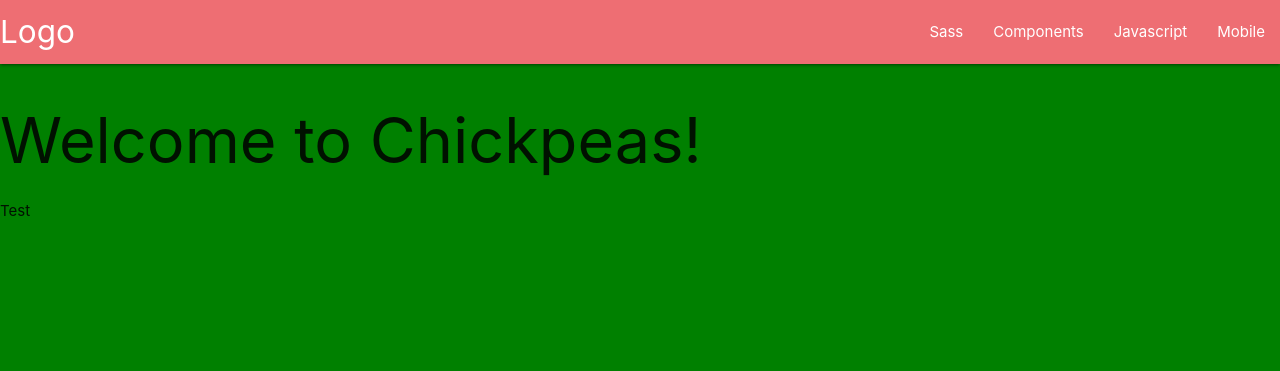
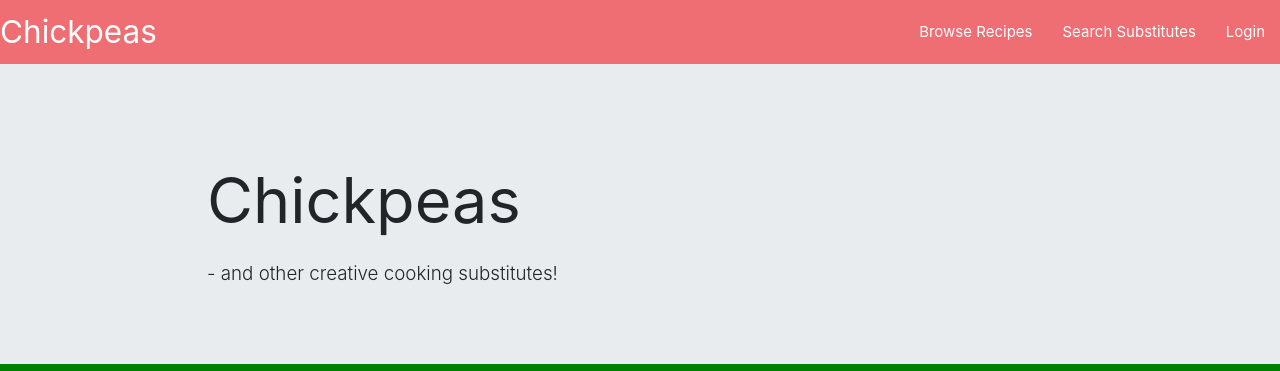
Before and after one commit to Trevbytes/Chickpeas, a Flask app: page / in a window 1280 px wide. Shown: the top 371 px of the page. Run offline with Flask 2, Linux system fonts and the light colour scheme; data that the repository does not hold is empty; some libraries are stand-ins or nearby versions.

Commit message:
Added pages and some base framework

```diff
--- a/app.py
+++ b/app.py
@@ -24,6 +24,16 @@ def home():
     return render_template('landing_page.html', users=mongo.db.users.find())
 
 
+@app.route('/recipes')
+def recipes():
+    return render_template('recipes.html', users=mongo.db.users.find())
+
+
+@app.route('/ingredients')
+def ingredients():
+    return render_template('ingredients.html', users=mongo.db.users.find())
+
+
 if __name__ == '__main__':
     app.run(host=os.environ.get('IP'),
             port=int(os.environ.get('PORT')),
--- a/static/js/main.js
+++ b/static/js/main.js
@@ -1,4 +1,9 @@
 $(document).ready(function () {
   M.AutoInit();
+  $('.carousel').carousel();
+$('a[data-toggle="tab"]').on('shown.bs.tab', function (e) {
+  e.target // newly activated tab
+  e.relatedTarget // previous active tab
+})
 });
 console.log("Working js");
--- a/templates/base.html
+++ b/templates/base.html
@@ -4,6 +4,9 @@
 <head>
 	<meta charset="UTF-8">
 	<meta name="viewport" content="width=device-width, initial-scale=1.0">
+	<!-- Bootstrap CSS -->
+	<link rel="stylesheet" href="https://stackpath.bootstrapcdn.com/bootstrap/4.5.0/css/bootstrap.min.css"
+		integrity="sha384-9aIt2nRpC12Uk9gS9baDl411NQApFmC26EwAOH8WgZl5MYYxFfc+NcPb1dKGj7Sk" crossorigin="anonymous">
 	<!-- Compiled and minified CSS -->
 	<link rel="stylesheet" href="https://cdnjs.cloudflare.com/ajax/libs/materialize/1.0.0/css/materialize.min.css">
 	<link rel="stylesheet" href="{{url_for('static', filename='css/style.css')}}" type="text/css" />
@@ -13,24 +16,21 @@
 <body>
 	<nav>
 		<div class="nav-wrapper">
-			<a href="#!" class="brand-logo">Logo</a>
+			<a href="{{url_for('home')}}" class="brand-logo">Chickpeas</a>
 			<a href="#" data-target="mobile-demo" class="sidenav-trigger"><i class="material-icons">menu</i></a>
 			<ul class="right hide-on-med-and-down">
-				<li><a href="sass.html">Sass</a></li>
-				<li><a href="badges.html">Components</a></li>
-				<li><a href="collapsible.html">Javascript</a></li>
-				<li><a href="mobile.html">Mobile</a></li>
+				<li><a href="{{url_for('recipes')}}">Browse Recipes</a></li>
+				<li><a href="{{url_for('ingredients')}}">Search Substitutes</a></li>
+				<li><a href="#">Login</a></li>
 			</ul>
 		</div>
 	</nav>
 
-	<ul class="sidenav" id="mobile-demo">
-		<li><a href="sass.html">Sass</a></li>
-		<li><a href="badges.html">Components</a></li>
-		<li><a href="collapsible.html">Javascript</a></li>
-		<li><a href="mobile.html">Mobile</a></li>
+	<ul class="sidenav right" id="mobile-demo">
+		<li><a href="{{url_for('recipes')}}">Browse Recipes</a></li>
+		<li><a href="{{url_for('ingredients')}}">Search Substitutes</a></li>
+		<li><a href="#">Login</a></li>
 	</ul>
-	<h1>Welcome to Chickpeas!</h1>
 	{% block content %} {% endblock %}
 	<!--Bootstrap-->
 	<!-- Compiled and minified JavaScript -->
--- a/templates/landing_page.html
+++ b/templates/landing_page.html
@@ -1,6 +1,18 @@
 {% extends 'base.html'%}
 {% block content %}
-Test
+<div class="jumbotron jumbotron-fluid">
+  <div class="container">
+    <h1 class="display-6">Chickpeas</h1>
+    <p class="lead">- and other creative cooking substitutes!</p>
+  </div>
+</div>
+  <div class="carousel">
+    <a class="carousel-item" href="#one!"><img src="https://res.cloudinary.com/chickpeas/image/upload/v1591259520/chickpeas/burrito_knzpkg.jpg"></a>
+    <a class="carousel-item" href="#two!"><img src="https://res.cloudinary.com/chickpeas/image/upload/v1591259691/chickpeas/variety-of-fruits_shgeju.jpg"></a>
+    <a class="carousel-item" href="#three!"><img src="https://res.cloudinary.com/chickpeas/image/upload/v1591259691/chickpeas/bananas_js7553.jpg"></a>
+    <a class="carousel-item" href="#four!"><img src="https://res.cloudinary.com/chickpeas/image/upload/v1591259691/chickpeas/variety-of-fruits_shgeju.jpg"></a>
+    <a class="carousel-item" href="#five!"><img src="https://res.cloudinary.com/chickpeas/image/upload/v1591259686/chickpeas/spinach_vrly96.jpg"></a>
+  </div>
 {% for user in users %}
 <p>{{user}}</p>
 {% endfor %}
```
Also changed, not shown: templates/ingredients.html (added, +7 -0 lines), templates/recipes.html (added, +23 -0 lines).
